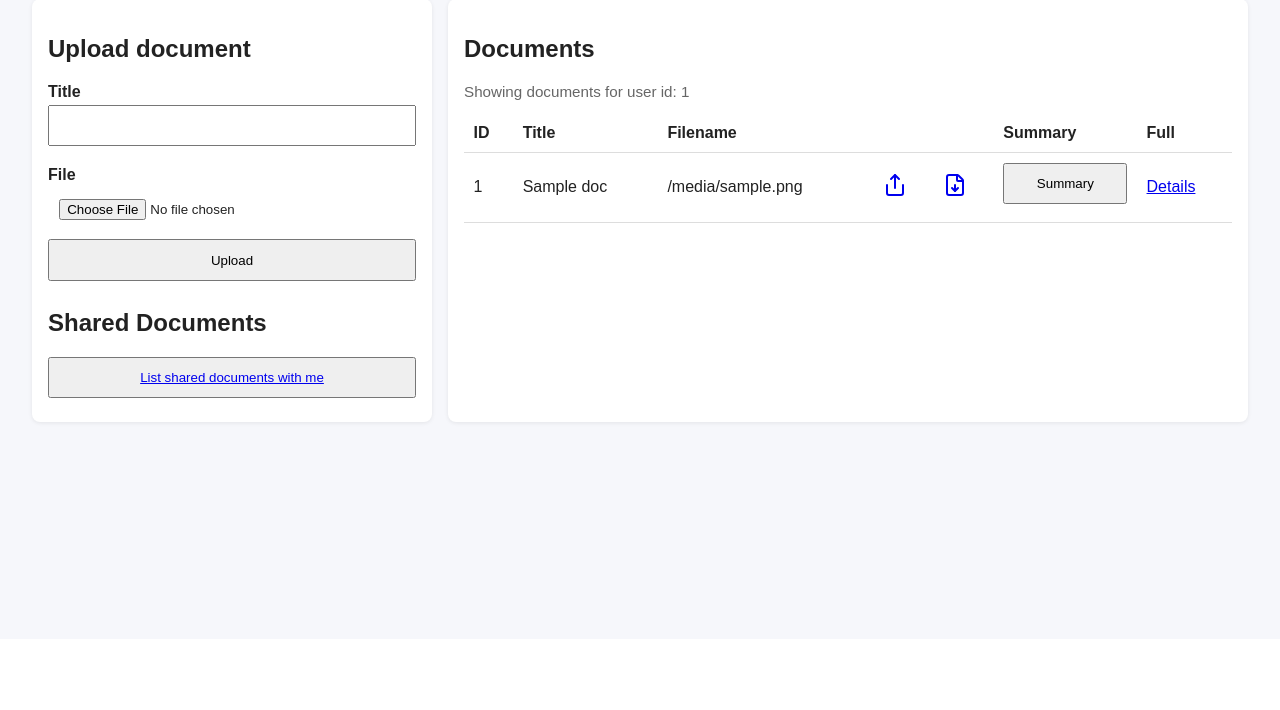
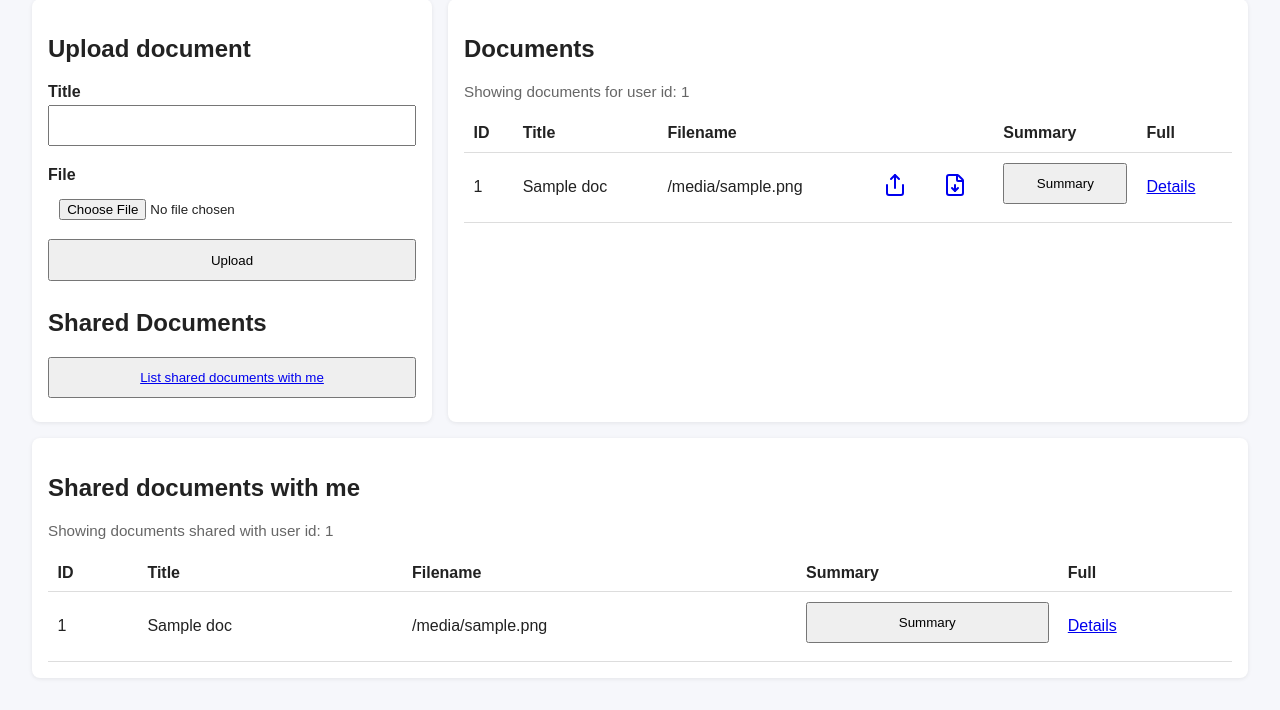
Before and after one commit to rmsr2004/doc-mgmt-platform, a Flask app: template web/templates/documents.html in a window 1280 px wide. Shown: the part 161-871 px from the top of the page. Before the commit the page ends 586 px from the top, so only its background shows below. Run offline with Flask 3, Linux system fonts and the light colour scheme; the template is opened without the code that fills it: most values are stand-ins (such as "Sample title", 1, 10 or a date in 2020); parts of the project's set-up code (start-up, migrations or seed data) failed here and were passed over.

Commit message:
[Feat] Reviewers: List docs shared with users (#87)
* feat: share document with an user

* feat: list docs shared with me

* [Feat] User: share document with an user (#86)

* feat: list docs shared with me

```diff
--- a/web/templates/documents.html
+++ b/web/templates/documents.html
@@ -105,6 +105,51 @@
         <p>No documents found.</p>
         {% endif %}
     </div>
+
+    <div class="card full-width">
+        <h2>Shared documents with me</h2>
+        <p class="muted">Showing documents shared with user id: {{ requested_user_id }}</p>
+        {% if shared_documents %}
+        <table>
+            <thead>
+                <tr>
+                    <th>ID</th>
+                    <th>Title</th>
+                    <th>Filename</th>
+                    <th>Summary</th>
+                    <th>Full</th>
+                </tr>
+            </thead>
+            <tbody>
+                {% for doc in shared_documents %}
+                <tr>
+                    <td>{{ doc.id }}</td>
+                    <td>{{ doc.title }}</td>
+                    <td>{{ doc.filename }}</td>
+                    <td>
+                        <button class="shared-details-btn" data-title="{{ doc.title }}">
+                            Summary
+                        </button>
+                    </td>
+                    <td>
+                        <a href="{{ url_for('documents.document_details', document_id=doc.id) }}">
+                            Details
+                        </a>
+                    </td>
+                </tr>
+                {% endfor %}
+            </tbody>
+        </table>
+
+        <div id="shared-doc-details" class="card" style="display:none;">
+            <h3>Document details</h3>
+            <p id="shared-doc-title"></p>
+        </div>
+
+        {% else %}
+        <p>No documents found.</p>
+        {% endif %}
+    </div>
 </section>
 {% endblock %}
 
```
